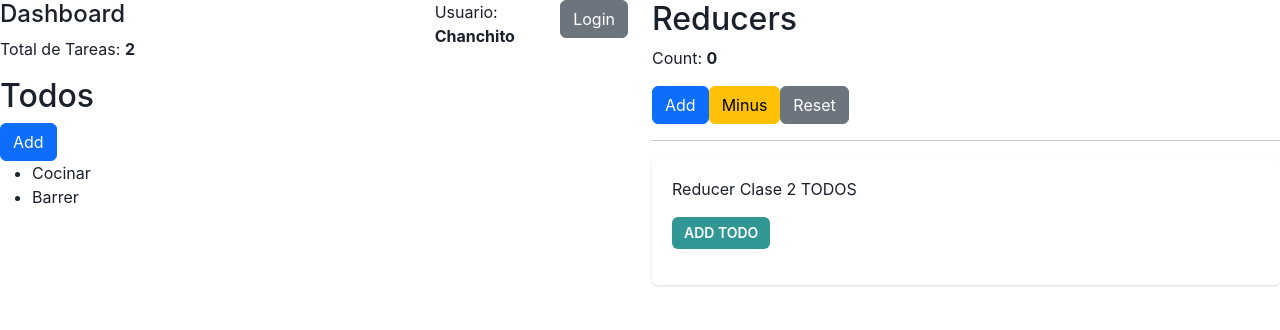
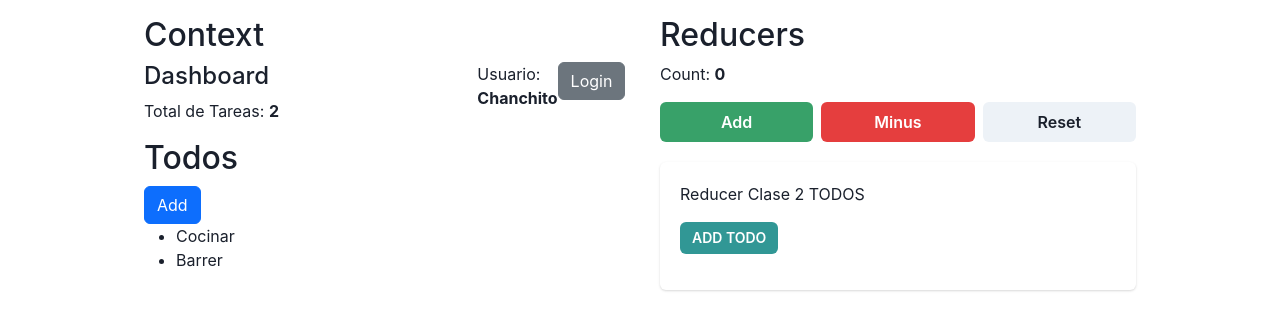
Before and after one commit to alexisMoragaa/ultimate_react_hola_mundo, a React (Vite) app: page / in a window 1280 px wide. Shown: the top 330 px of the page. Built offline with nearby package versions, Linux system fonts and the light colour scheme.

Commit message:
Se refactorizan los reducers para usar componentes de chakra

```diff
--- /dev/null
+++ b/src/components/ContextPage/ReducerUno.tsx
@@ -0,0 +1,40 @@
+import { Button, SimpleGrid } from "@chakra-ui/react";
+import { useReducer } from "react";
+
+export default function ReducerUno() {
+  type Action = {
+    type: "ADD" | "MIN" | "RESET";
+  };
+
+  const reducer = (contador: number, action: Action) => {
+    switch (action.type) {
+      case "ADD":
+        return contador + 1;
+      case "MIN":
+        return contador - 1;
+      case "RESET":
+        return 0;
+    }
+  };
+
+  const [contador, distpatch] = useReducer(reducer, 0);
+
+  return (
+    <>
+      <p>
+        Count: <b>{contador}</b>
+      </p>
+      <SimpleGrid columns={3} spacing={2} mb={5}>
+        <Button colorScheme="green" onClick={() => distpatch({ type: "ADD" })}>
+          Add
+        </Button>
+        <Button colorScheme="red" onClick={() => distpatch({ type: "MIN" })}>
+          Minus
+        </Button>
+        <Button colorScheme="gray" onClick={() => distpatch({ type: "RESET" })}>
+          Reset
+        </Button>
+      </SimpleGrid>
+    </>
+  );
+}
--- a/src/pages/ContextPage.tsx
+++ b/src/pages/ContextPage.tsx
@@ -1,4 +1,3 @@
-import { useReducer } from "react";
 import Dashboard from "../components/ContextPage/Dashboard";
 import MainContent from "../components/ContextPage/MainContent";
 import TitleProvider from "../providers/TitleProvider";
@@ -6,29 +5,16 @@ import TodosProvider from "../providers/TodosProvider";
 import UserProvider from "../providers/UserProvider";
 import ReducerLeson from "../components/ContextPage/ReducerLeson";
 import TodosReducerProviders from "../providers/TodosReducerProvider";
+import { Box, Container, SimpleGrid } from "@chakra-ui/react";
+import ReducerUno from "../components/ContextPage/ReducerUno";
 
 function ContextPage() {
-  type Action = {
-    type: "ADD" | "MIN" | "RESET";
-  };
-
-  const reducer = (contador: number, action: Action) => {
-    switch (action.type) {
-      case "ADD":
-        return contador + 1;
-      case "MIN":
-        return contador - 1;
-      case "RESET":
-        return 0;
-    }
-  };
-
-  const [contador, distpatch] = useReducer(reducer, 0);
-
   return (
     <>
-      <div className="row">
-        <div className="col-6">
+      <Container maxW="5xl">
+        <SimpleGrid columns={2} spacing={10} mt={4}>
+          <Box>
+            <h2>Context</h2>
             <TodosProvider>
               <UserProvider>
                 <TitleProvider>
@@ -37,37 +23,23 @@ function ContextPage() {
                 </TitleProvider>
               </UserProvider>
             </TodosProvider>
-        </div>
-        <div className="col-6">
+          </Box>
+          <Box>
             <h2>Reducers</h2>
-          <p>
-            Count: <b>{contador}</b>
-          </p>
-          <button
-            onClick={() => distpatch({ type: "ADD" })}
-            className="btn btn-primary "
-          >
-            Add
-          </button>
-          <button
-            onClick={() => distpatch({ type: "MIN" })}
-            className="btn btn-warning mr-1"
-          >
-            Minus
-          </button>
-          <button
-            onClick={() => distpatch({ type: "RESET" })}
-            className="btn btn-secondary"
-          >
-            Reset
-          </button>
 
-          <hr />
+            <ReducerUno />
+
             <TodosReducerProviders>
               <ReducerLeson />
             </TodosReducerProviders>
+          </Box>
+        </SimpleGrid>
+
+        <div className="row">
+          <div className="col-6"></div>
+          <div className="col-6"></div>
         </div>
-      </div>
+      </Container>
     </>
   );
 }
```
Lines whose indentation alone changed are shown as unchanged.
